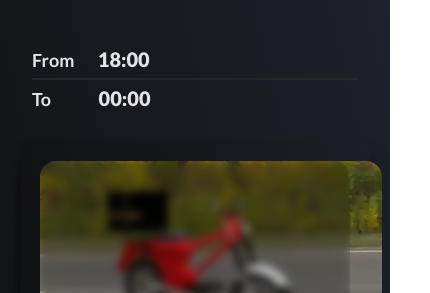
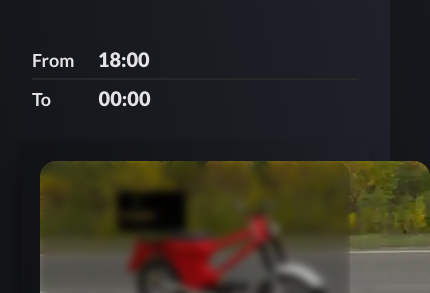
Before and after one commit to polymorphmdc/Polymorph-MDC, a plain HTML site: page index.html in a window 390 px wide. Shown: the part 277-570 px from the top of the page, 430 px wide, since content can reach past the window. Drawn offline with Linux system fonts and the light colour scheme.

Commit message:
Update index.html

```diff
--- a/index.html
+++ b/index.html
@@ -23,7 +23,7 @@
     </div>
   <div class="scroll-smooth mt-5 lg:mt-10 mb-5 font-semibold text-xl grid grid-cols-1 lg:grid-cols-3   overflow-x-hidden  overflow-y-auto gap-y-11 lg:gap-5  rounded-lg bg-gradient-to-tr from-[#0e0e0f] shadow-xl shadow-zinc-950 text-neutral-400 p-5 mx-auto lg:mx-0 w-full  ">
     <div class="rounded-2xl min-w-60 lg:max-w-lg lg:h-96 h-48 sm:h-56 md:h-64" >
-   <img src="src/img/MOTOR.webp" class="absolute top-0 rounded-2xl w-max lg:max-w-lg lg:h-96 h-48 sm:h-56 md:h-64 py-0">
+   <img src="src/img/MOTOR.webp" style="width:100%"; class="absolute top-0 rounded-2xl min-w-60 lg:max-w-lg lg:h-96 h-48 sm:h-56 md:h-64 py-0">
     <h1 class="backdrop-blur-sm backdrop-brightness-75 rounded-2xl min-w-60 lg:max-w-lg lg:h-96 h-48 sm:h-56 md:h-64">
     <a href="https://polymorphmdc.github.io/PolymorphBikeAR/" class=" bg-zinc-900  w-full py-3 px-5 border-b-2 border-zinc-800 bottom-0 absolute rounded-b-2xl flex flex-row place-content-between">
         3D Bike <svg width="24" height="24" viewBox="0 0 512 512" xmlns="http://www.w3.org/2000/svg">
```
